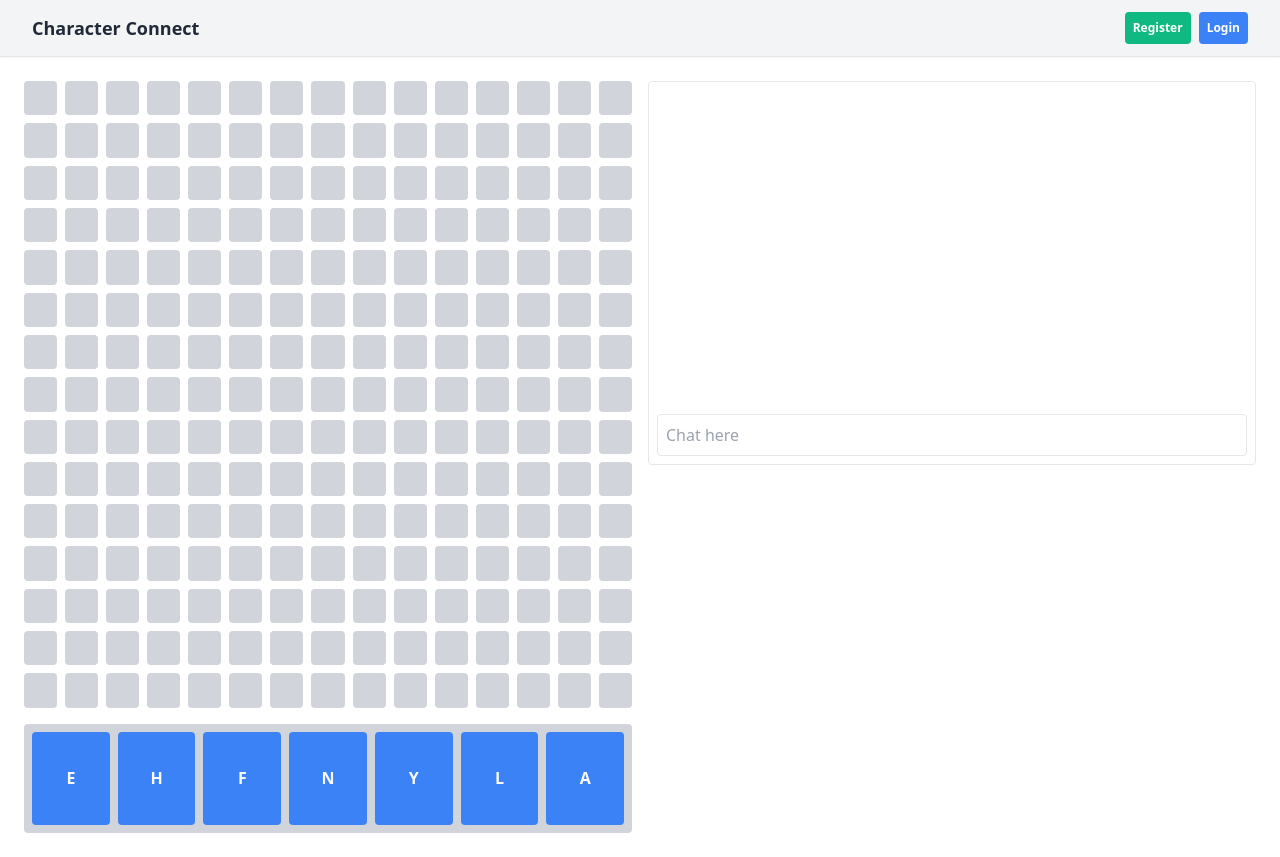
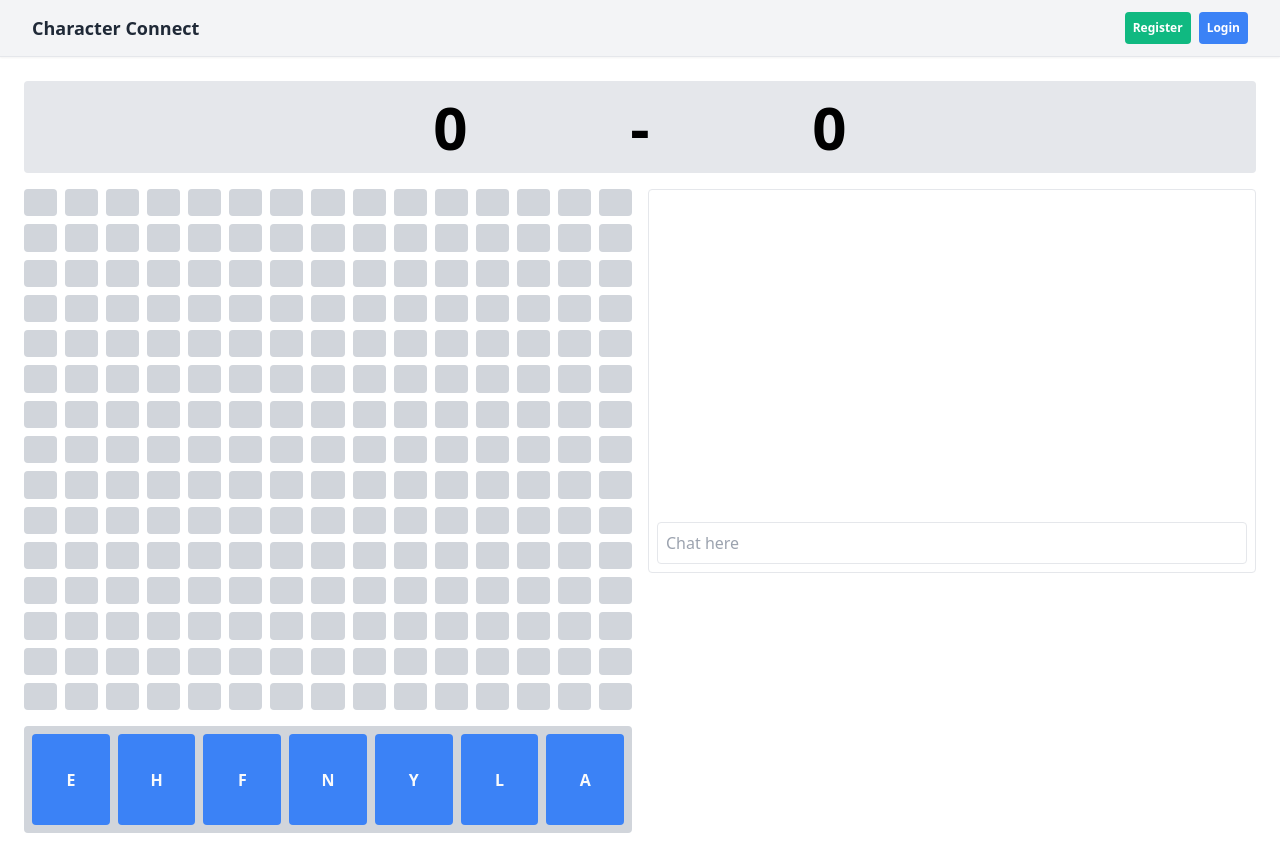
Before and after one commit to Team12Coursework/Prototype, a Vue app in the folder frontend/: page /play in a window 1280 px wide. Built offline with nearby package versions, Linux system fonts and the light colour scheme.

Commit message:
changed layout of Game to add scoreboard banner at the top

```diff
--- a/frontend/src/views/Game.vue
+++ b/frontend/src/views/Game.vue
@@ -1,7 +1,9 @@
 <template>
         <navbar />
 
-        <main class="w-full flex min-h-screen h-screen p-6 space-x-4">
+        <main class="w-full flex flex-col min-h-screen h-screen p-6 space-y-4">
+            <scoreboard />
+            <div class="w-full flex h-full space-x-4">
                 <div class="w-full flex flex-col space-y-4">
                     <div class="w-full h-full space-x-2 flex">
                         <div class="space-y-2 w-full h-full flex flex-col" v-for ="i in 15" :key ="i">
@@ -22,6 +24,7 @@
                         <button @click="nextTurn" class="cursor-pointer p-2 bg-blue-500 rounded text-white">Next Turn</button>
                     </div>
                 </div>
+            </div>
         </main>
 </template>
 
@@ -30,6 +33,7 @@ import Board from '@/components/Board.vue'
 import Card from '@/components/Card.vue'
 import Navbar from '@/components/Navbar.vue'
 import Chatbox from '@/components/Chatbox.vue'
+import Scoreboard from '@/components/Scoreboard.vue'
 
 const alphabet = "ABCDEFGHIJKLMNOPQRSTUVWXYZ"
 
@@ -49,6 +53,7 @@ export default{
         Card,
         Navbar,
         Chatbox,
+        Scoreboard,
     },
 
     methods: {
```
Lines whose indentation alone changed are shown as unchanged.
